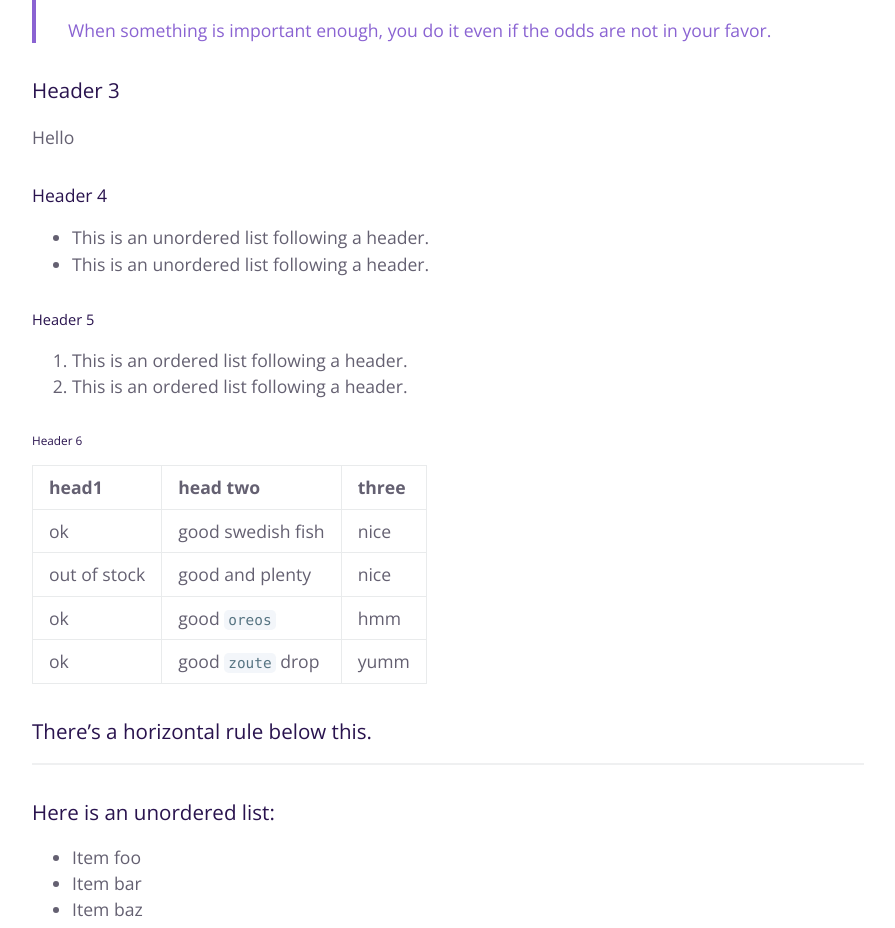
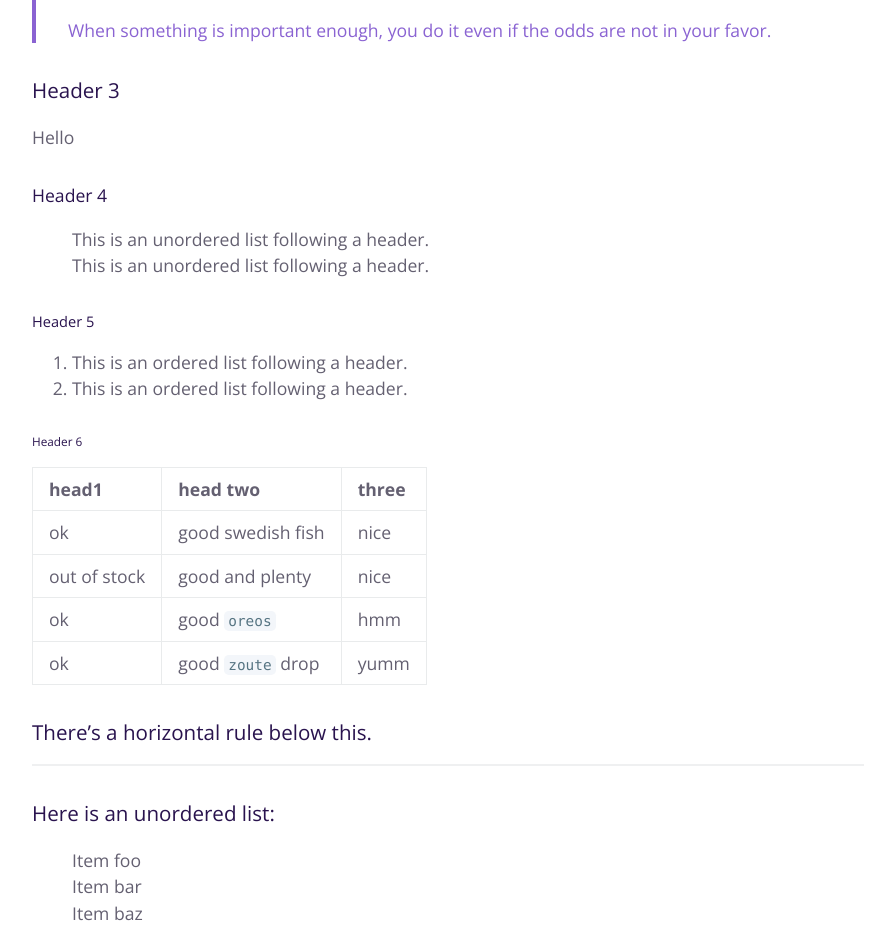
Before and after one commit to rcdorsey/rcdcorsey.github.io, a Jekyll site: the page built from index.md, in a window 1280 px wide. Shown: the part 1149-2077 px from the top of the page, without its empty margins (192-1087 px from the left). Built offline with Jekyll 4.4.1, drawn with Linux system fonts in a browser that asks for light colours.

Commit message:
Remove bullets from unordered lists

```diff
--- a/_sass/jekyll-theme-cayman.scss
+++ b/_sass/jekyll-theme-cayman.scss
@@ -299,7 +299,10 @@ a {
     }
   }
 
-  ul,
+  ul {
+    list-style-type: none;
+  }
+
   ol {
     margin-top: 0;
   }
```
